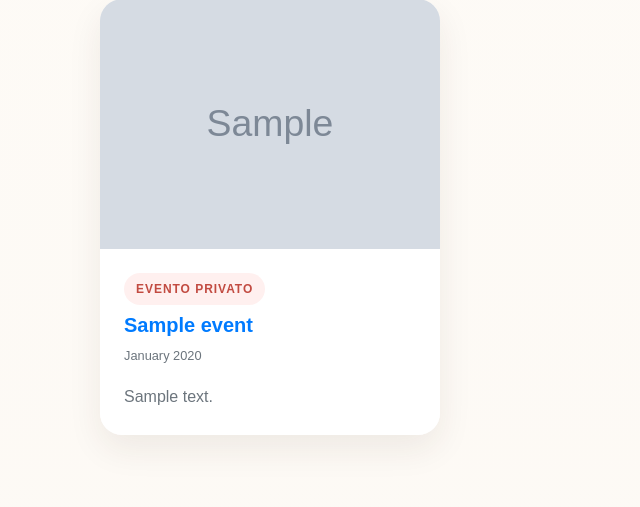
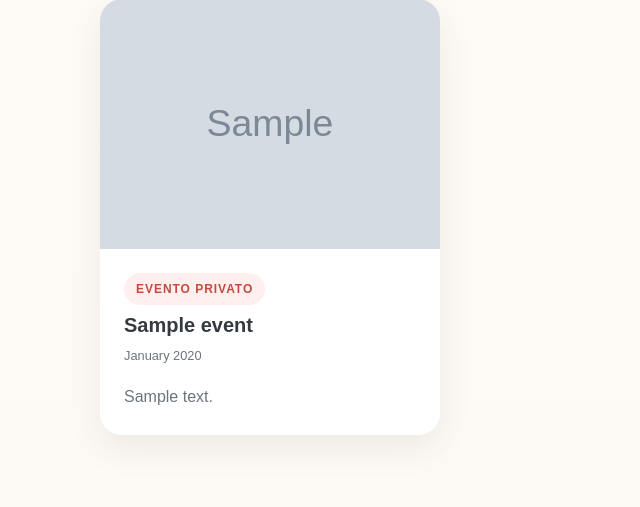
Before and after one commit to Ardenzio666/CasaMilano, a Django app: page /eventi/ in a window 1280 px wide. Shown: the part 1634-2141 px from the top of the page, without its empty margins (0-640 px from the left). Run offline with Django 5.2, Linux system fonts and the light colour scheme; tables that the repository leaves empty hold one stand-in row (values such as "Sample post"); grey boxes marked "Sample" are stand-in pictures; some libraries are stand-ins or nearby versions.

Commit message:
feat: enhance "eventi" layout and CSS styles
- Added `border-radius` property to event detail pages for improved visual design.
- Incorporated `overflow-wrap: break-word` to prevent text overflow in titles.
- Improved link styling with `text-decoration-none` and dark text for better readability.
- Adjusted event card elements for enhanced accessibility and consistent styling.
- Refined gallery and lightbox structures for smoother user experience.
- Fixed an issue where clicking on an event wouldn't take the user to the details page.

```diff
--- a/eventi/templates/eventi.html
+++ b/eventi/templates/eventi.html
@@ -94,7 +94,7 @@
         <div class="row">
             {% for event in upcoming_events %}
                 <div class="col-lg-6 mb-4">
-                    <a href="{{ event.get_absolute_url }}" class="event-card-link"></a>
+                    <a href="{{ event.get_absolute_url }}" class="event-card-link text-decoration-none">
                         <div class="card h-100 border-0 shadow-sm events-program-card">
                             <img src="{{ event.image.url }}" class="card-img-top events-card-img" alt="{{ event.title }}">
                             <div class="card-body p-4">
@@ -105,11 +105,11 @@
                                     </small>
                                 </div>
 
-                                <h5 class="card-title font-weight-bold">{{ event.title }}</h5>
+                                <h5 class="card-title font-weight-bold text-dark">{{ event.title }}</h5>
                                 <p class="card-text text-muted">{{ event.description }}</p>
 
                                 {% if event.atmosphere or event.ideal_for %}
-                                    <div class="events-info-box">
+                                    <div class="events-info-box text-dark">
                                         {% if event.atmosphere %}
                                             <p class="mb-2"><strong>Atmosfera:</strong> {{ event.atmosphere }}</p>
                                         {% endif %}
@@ -123,13 +123,13 @@
 
                                 <div class="d-flex justify-content-between align-items-center flex-wrap gap-2">
                                     {% if event.price %}
-                                        <strong class="events-price">€ {{ event.price }}</strong>
+                                        <strong class="events-price text-dark">€ {{ event.price }}</strong>
                                     {% endif %}
 
                                     {% if event.booking_url %}
-                                        <a href="{{ event.booking_url }}" class="btn btn-outline-warning btn-sm events-btn-outline">
+                                        <object><a href="{{ event.booking_url }}" class="btn btn-outline-warning btn-sm events-btn-outline">
                                             {{ event.cta_text|default:"Prenota un posto" }}
-                                        </a>
+                                        </a></object>
                                     {% endif %}
                                 </div>
                             </div>
@@ -159,12 +159,12 @@
         <div class="row">
             {% for event in past_events %}
                 <div class="col-md-6 col-lg-4 mb-4">
-                    <a href="{{ event.get_absolute_url }}" class="event-card-link">
+                    <a href="{{ event.get_absolute_url }}" class="event-card-link text-decoration-none">
                         <div class="card border-0 shadow-custom h-100 events-past-card">
                             <img src="{{ event.image.url }}" class="card-img-top events-past-img" alt="{{ event.title }}">
                             <div class="card-body p-4">
                                 <span class="events-past-tag">{{ event.get_event_type_display }}</span>
-                                <h5 class="font-weight-bold mt-2">{{ event.title }}</h5>
+                                <h5 class="font-weight-bold mt-2 text-dark">{{ event.title }}</h5>
                                 <p class="text-muted small mb-3">{{ event.event_date|date:"F Y" }}</p>
                                 <p class="text-muted mb-0">{{ event.short_description|default:event.description }}</p>
                             </div>
--- a/static/eventi/css/event_details.css
+++ b/static/eventi/css/event_details.css
@@ -4,6 +4,7 @@
 
 .event-detail-page {
   background: linear-gradient(180deg, rgba(255, 248, 235, 0.55) 0%, #ffffff 100%);
+  border-radius: 22px;
 }
 
 /* -------------------------
@@ -125,7 +126,7 @@
 }
 
 .event-title {
-  font-size: clamp(2rem, 3vw, 3rem);
+  overflow-wrap: break-word;
   font-weight: 900;
   color: #280805;
   line-height: 1.1;
```
Also changed, not shown: eventi/templates/event_details.html (+15 -10 lines).
